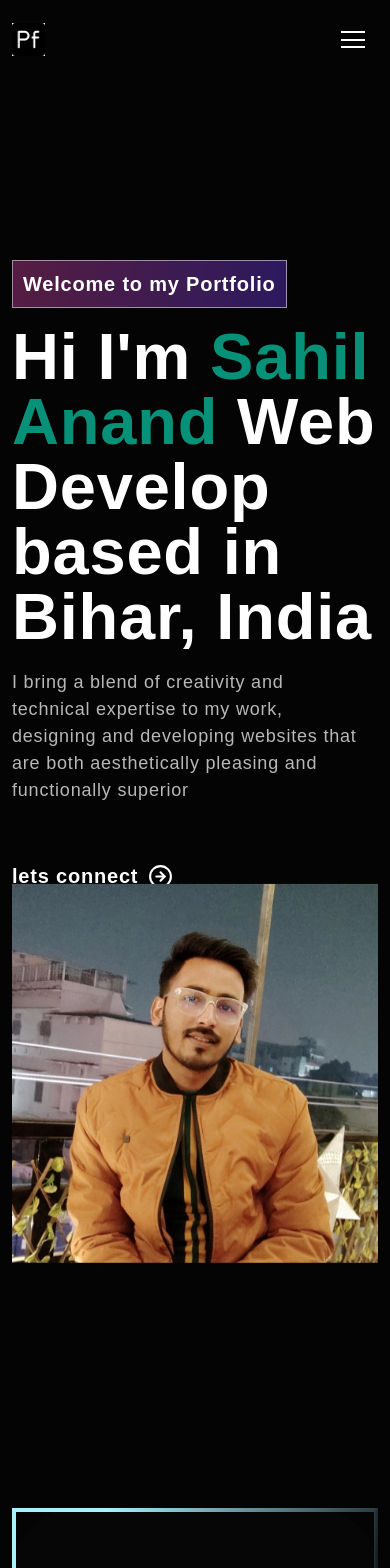
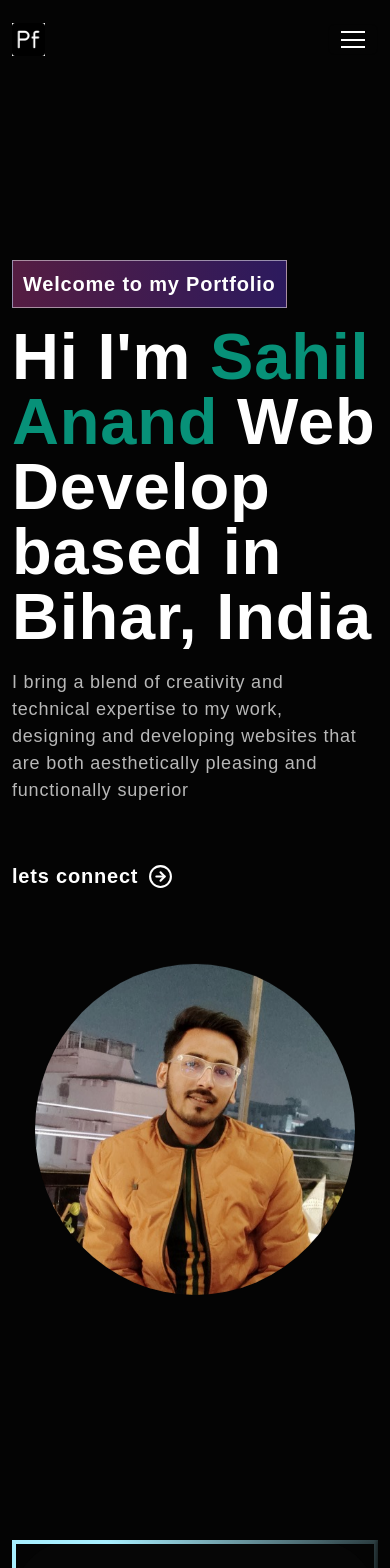
Before and after one commit to sahilanand2412/my_portfolio, a React (Create React App) app: page / in a window 390 px wide. Shown: the top 1568 px of the page. Built offline with nearby package versions, Linux system fonts and the light colour scheme.

Commit message:
banner and footer are updated

```diff
--- a/src/App.css
+++ b/src/App.css
@@ -40,6 +40,23 @@ a:hover {
 img {
   width: 100%;
   height: auto;
+}
+
+.profileimage{
+  border-radius: 50%;
+  width: 25rem;
+}
+@media (max-width:720px) {
+	 .profileimage {
+    margin-top: 5rem;
+    width: 20rem;
+
+	}
+}
+.block{
+  display: flex;
+  justify-content: center;
+  align-items: center;
 }
 
 button {
--- a/src/components/Banner.js
+++ b/src/components/Banner.js
@@ -59,7 +59,7 @@ setDelta(500);
           </Col>
           <Col xs={12} md={6} xl={5}>
           <div className="block">
-            <img src={img2} alt="Header Img"></img>
+            <img src={img2} className="profileimage" alt="Header Img"></img>
 
             </div>
           </Col>
--- a/src/components/Footer.js
+++ b/src/components/Footer.js
@@ -9,7 +9,7 @@ import { MdOutlineMailLock } from "react-icons/md";
 
 export const Footer = () => {
   return (
-    <footer className="footer">
+    <footer className="footer ">
       <Container>
         <Row className="align-items-center">
 
@@ -19,7 +19,6 @@ export const Footer = () => {
               {/* <a href="#"><MdOutlineMailLock /></a> */}
               <a href="https://github.com/sahilanand2412"><FaGithub /></a>
             </div>
-            <p>Copyright 2024. Sahil Anand</p>
           </Col>
         </Row>
       </Container>
```
